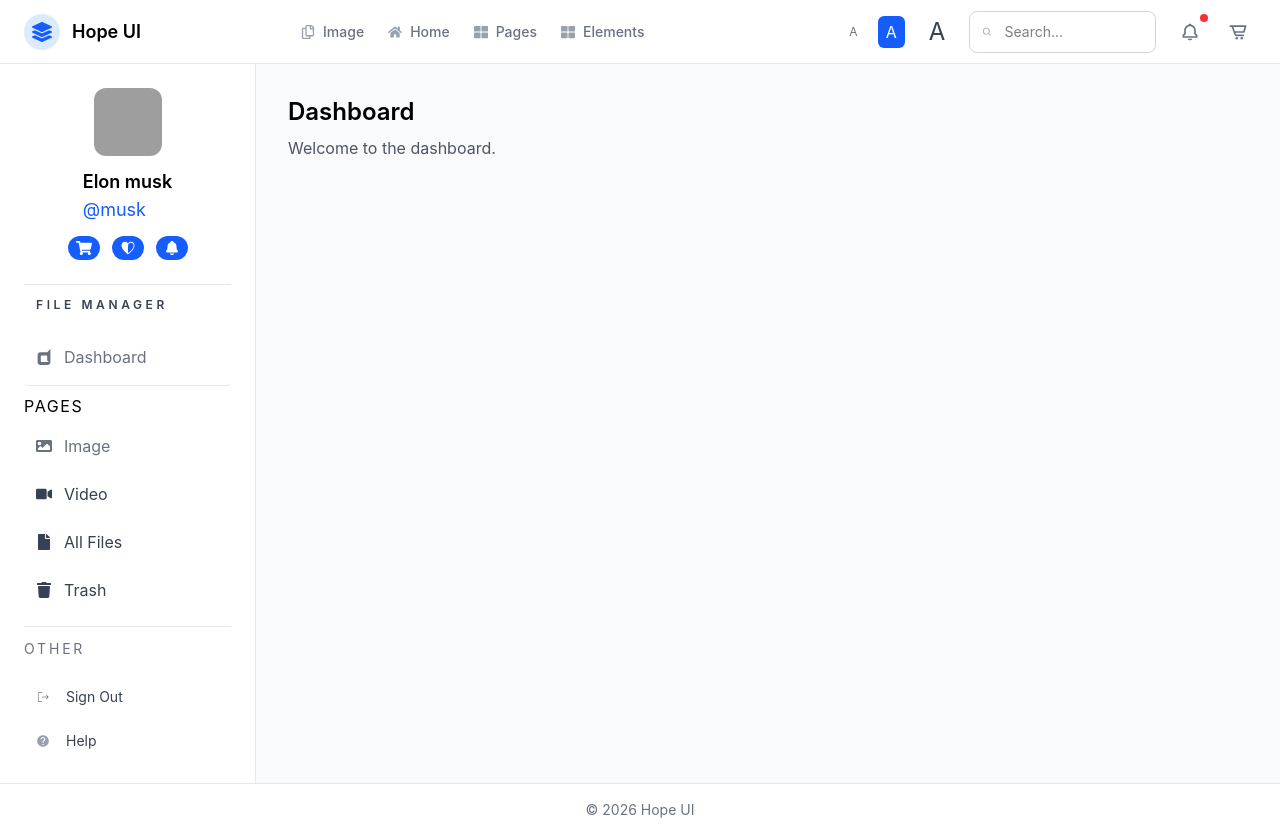
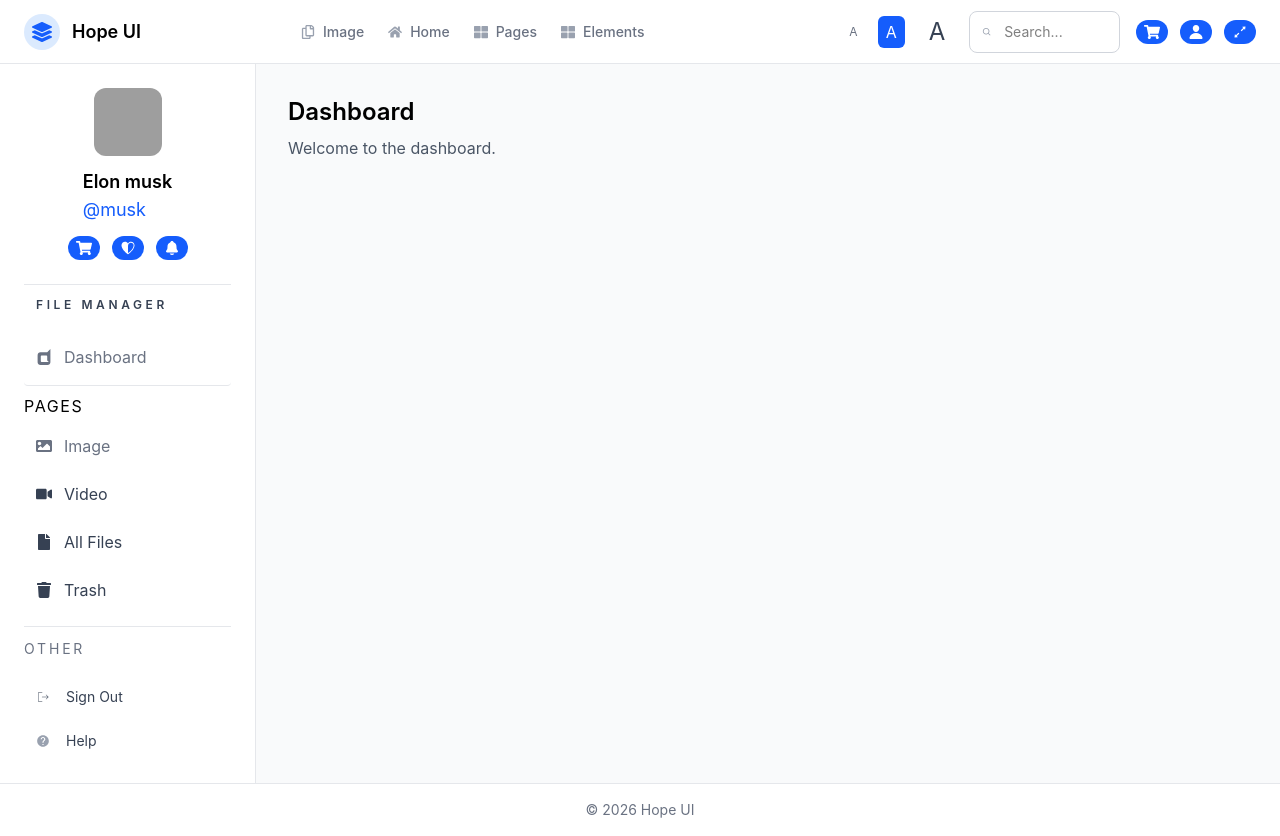
Before and after one commit to Emerance63/-File-Manager-Image-Gallery-Module, a React (Vite) app: page /file-manager/dashboard in a window 1280 px wide. Built offline with nearby package versions, Linux system fonts and the light colour scheme; grey boxes are pictures that could not be loaded.

Commit message:
add Icons to the top navigation bar

```diff
--- a/src/components/Topbar.jsx
+++ b/src/components/Topbar.jsx
@@ -2,6 +2,9 @@ import React from "react";
 import { BiSearch, BiBell, BiCartAlt, BiMenu } from "react-icons/bi";
 import { FaHome, FaRegCopy, FaThLarge, FaLayerGroup } from "react-icons/fa";
 import { useFiles } from "../context/FileContext";
+import { FaShoppingCart } from "react-icons/fa";
+import { IoPerson } from "react-icons/io5";
+import { AiOutlineExpandAlt } from "react-icons/ai";
 
 export default function Topbar() {
   const { searchQuery, setSearchQuery } = useFiles();
@@ -33,8 +36,7 @@ export default function Topbar() {
       </div>
 
 
-
-      <div className="flex items-center gap-4 w-1/3 max-w-xl justify-end">
+<div className="flex items-center gap-4 w-1/3 max-w-xl justify-end">
 
        <div className="text-xs text-gray-500 px-1">A</div>
         <div className="bg-blue-600 text-white rounded-md px-2 py-1">A</div>
@@ -50,19 +52,29 @@ export default function Topbar() {
             className="w-full bg-transparent text-sm focus:outline-none"
           />
         </div>
+        <div>
 
-        <div className="flex items-center gap-3">
-          <button className="p-2 text-gray-500 hover:bg-gray-100 rounded-full relative">
-            <BiBell className="w-5 h-5" />
-            <span className="absolute top-0 right-0 w-2 h-2 bg-red-500 rounded-full"></span>
-          </button>
-          <button className="p-2 text-gray-500 hover:bg-gray-100 rounded-full">
-            <BiCartAlt className="w-5 h-5" />
-          </button>
+          <div className="flex gap-3 ">
+                  <div className="flex items-center gap-3 bg-blue-600 text-white rounded-full px-2 py-1">
+                     <FaShoppingCart/>
+                  </div>
+
+           <div className="flex gap-3 ">
+                  <div className="flex items-center gap-3 bg-blue-600 text-white rounded-full px-2 py-1">
+                     <IoPerson />
+                  </div>
+
+            <div className="flex gap-3 ">
+                  <div className="flex items-center gap-3 bg-blue-600 text-white rounded-full px-2 py-1">
+                     <AiOutlineExpandAlt />
+            </div>      </div>
+
+          </div>
+        </div>
+        </div>
 
 
-        </div>
-      </div>
+</div>
     </header>
   );
 }
```
